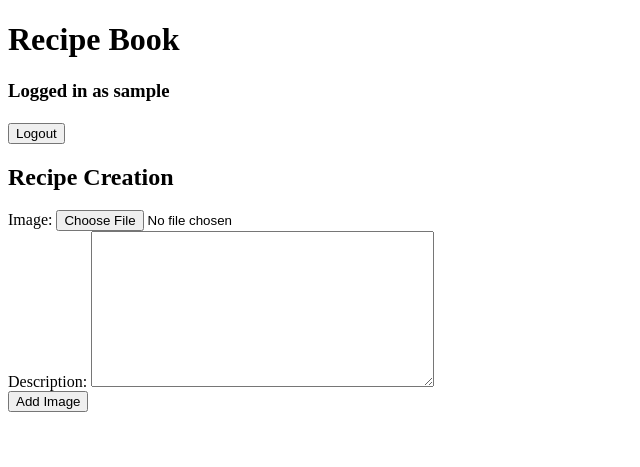
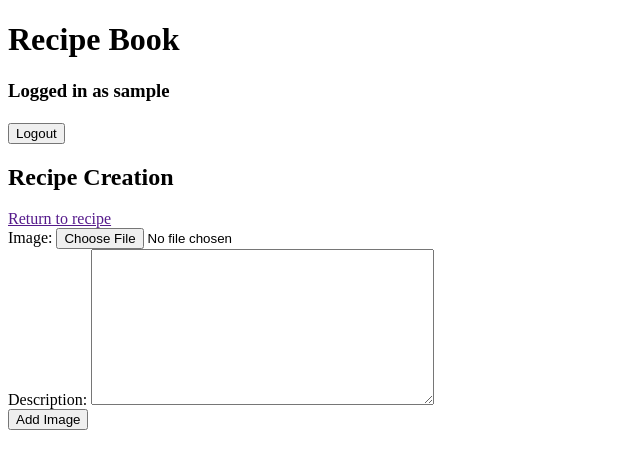
Before and after one commit to IcePascual/recipebook-pascual-eizekiel, a Django app: page /recipe/1/add_image in a window 1280 px wide. Shown: the top 467 px of the page, without its empty margins (0-640 px from the left). Run offline with Django 5.2, Linux system fonts and the light colour scheme; the visitor is signed in with stand-in values (Sample User, id 1).

Commit message:
Add return link to add image

```diff
--- a/recipebook/ledger/templates/ledger/recipe_add_image.html
+++ b/recipebook/ledger/templates/ledger/recipe_add_image.html
@@ -5,6 +5,7 @@
 
 {% block content %}
     {% if request.user.is_authenticated %}
+        <a href="{{ get_success_url }}">Return to recipe</a>
         <form method="POST" enctype="multipart/form-data">
             {% csrf_token %}
             {{ form }}
```
